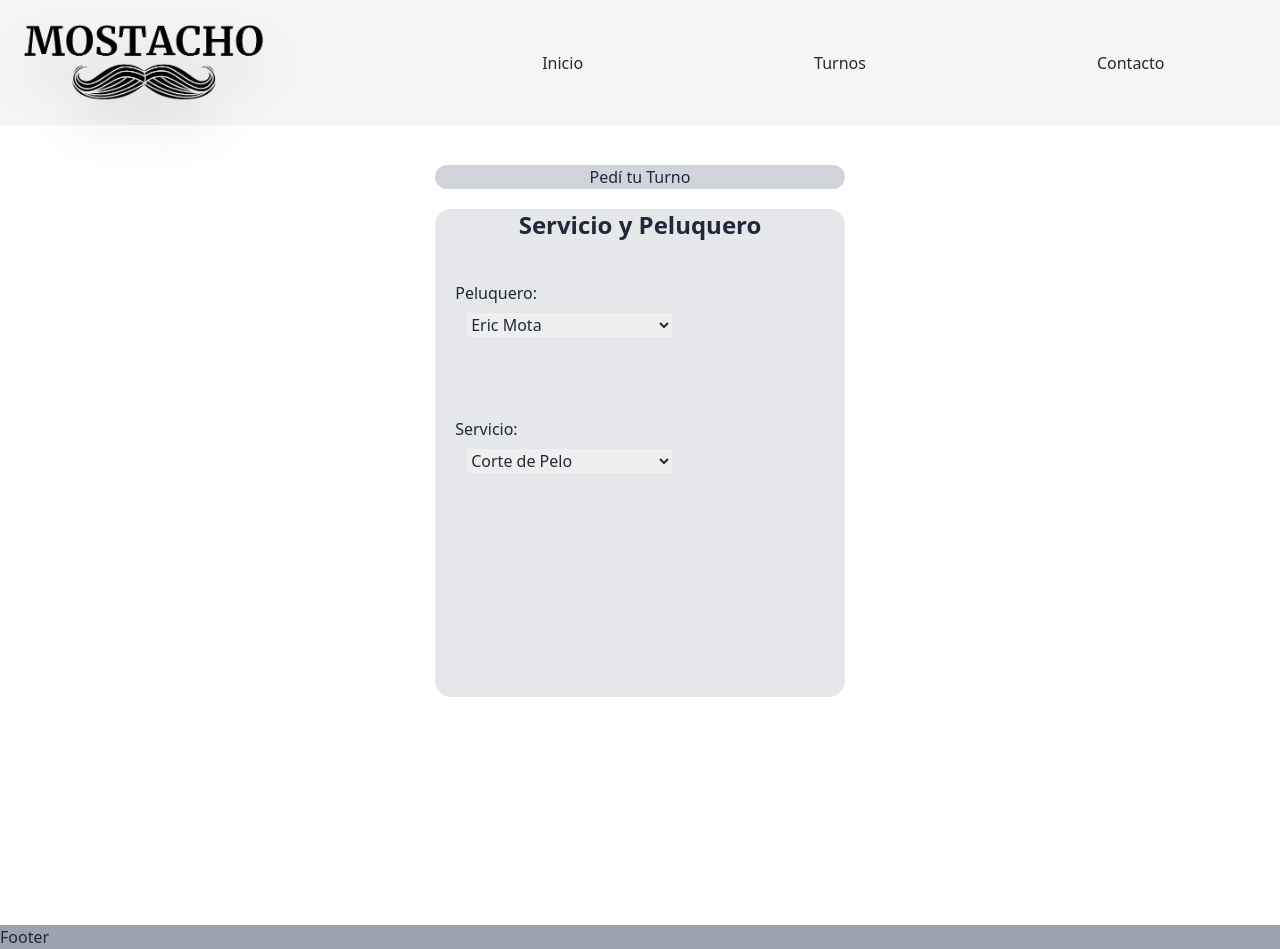
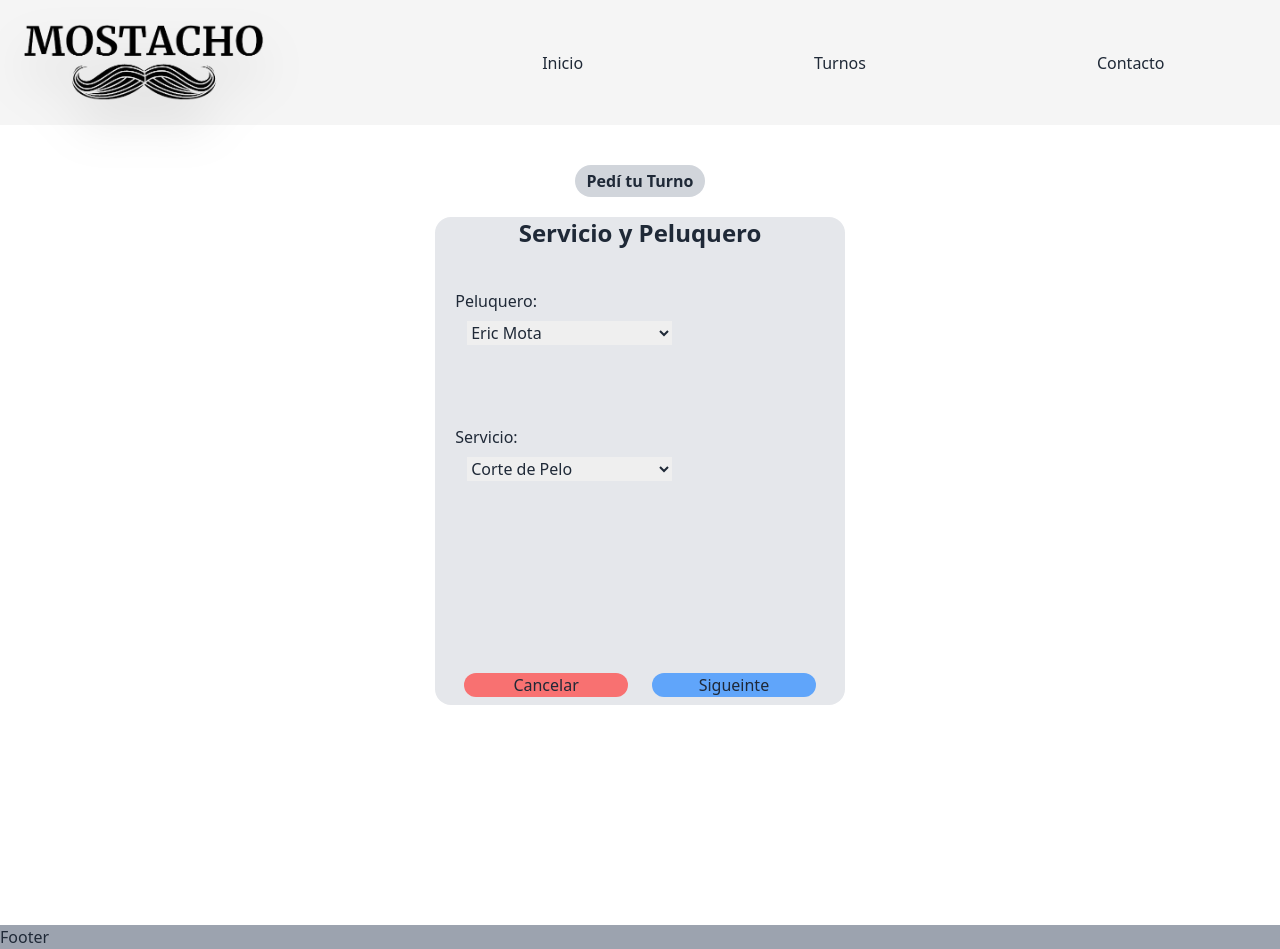
Before and after one commit to agusspuertas/mostacho_Barber, a React (Vite) app: page / in a window 1280 px wide. Both pictures are taken after a click on the button "Pedí tu Turno". Built offline with nearby package versions, Linux system fonts and the light colour scheme.

Commit message:
Add React Datepicker and update Component Form

```diff
--- a/package.json
+++ b/package.json
@@ -11,6 +11,7 @@
   },
   "dependencies": {
     "react": "^18.2.0",
+    "react-datepicker": "^4.21.0",
     "react-dom": "^18.2.0",
     "react-router-dom": "^6.15.0",
     "react-scroll": "^1.9.0"
--- a/src/components/main/Form.jsx
+++ b/src/components/main/Form.jsx
@@ -1,70 +1,44 @@
-import React, { useState, useEffect } from 'react';
+import React, { useState } from 'react';
+import DatePicker from 'react-datepicker';
+import 'react-datepicker/dist/react-datepicker.css';
 
 const Formulario = () => {
-  //   const [etapa, setEtapa] = useState(1);
 
-  //   const obtenerColorEtapa = () => {
-  //     switch (etapa) {
-  //       case 1:
-  //         return 'lightblue'; // Color para la primera etapa (nombre)
-  //       case 2:
-  //         return 'lightgreen'; // Color para la segunda etapa (edad)
-  //       case 3:
-  //         return 'lightcoral'; // Color para la tercera etapa (correo electrónico)
-  //       default:
-  //         return 'white';
-  //     }
-  //   };
+  const [startDate, setStartDate] = useState(new Date())
 
-  //   const obtenerContenidoEtapa = () => {
-  //     switch (etapa) {
-  //       case 1:
-  //         return (
-  //           <div>
-  //             <p>Ingrese su nombre:</p>
-  //             <input type="text" placeholder="Nombre" />
-  //             <button onClick={() => setEtapa(etapa + 1)}>Siguiente</button>
-  //           </div>
-  //         );
-  //       case 2:
-  //         return (
-  //           <div>
-  //             <p>Ingrese su edad:</p>
-  //             <input type="number" placeholder="Edad" />
-  //             <button onClick={() => setEtapa(etapa + 1)}>Siguiente</button>
-  //           </div>
-  //         );
-  //       case 3:
-  //         return (
-  //           <div>
-  //             <p>Ingrese su correo electrónico:</p>
-  //             <input type="email" placeholder="Correo electrónico" />
-  //             <button onClick={() => setEtapa(9999)}>{etapa === 3 ? 'Finalizar' : 'Siguiente'}</button>
-  //           </div>
-  //         );
-  //       default:
-  //         return null;
-  //     }
-  //   };
+  const [open, setOpen] = useState(false);
+  const [step, setStep] = useState(1);
 
-  //   return (
-  //     <div style={{ backgroundColor: obtenerColorEtapa(), padding: '20px', borderRadius: '10px', marginBottom: '20px' }}>
-  //       {obtenerContenidoEtapa()}
-  //     </div>
-  //   );
+  const handleOpen = () => {
+    setOpen(true);
+    setStep(1);
+  }
 
-  const [viewForm, setViewForm] = useState(false);
-  const handleShowViewForm = () => {
-      setViewForm(!viewForm);
+  const handleNext = () => {
+    if (step < 3) {
+      setStep(step + 1);
+    }
+  }
+
+  const handleCancel = () => {
+    setOpen(false);
   }
 
   return (
-    <section className='flex flex-col '>
+
+    <div className='flex flex-col '>
+
+      {/* PEDIR TURNO BOTON */}
+
+      <button className='bg-gray-300 w-content p-1 px-3 font-bold mx-auto rounded-2xl' onClick={handleOpen}>Pedí tu Turno</button>
+
+      {open && (
+        <div className='m-auto h-[61vh] w-[32vw] my-5 bg-gray-200 flex flex-col rounded-2xl'>
+
+          {/* PRIMER FORMULARIO */}
+
+          {step === 1 && (
             <div>
-      <button className='bg-gray-300 w-full justify-center rounded-2xl' onClick={handleShowViewForm} >Pedí tu Turno</button>
-      </div>
-      {viewForm && (
-        <div className='m-auto h-[61vh] w-[32vw] my-5 bg-gray-200  rounded-2xl'>
               <h1 className='text-center font-bold text-2xl'> Servicio y Peluquero </h1>
               <form className='flex flex-col'>
 
@@ -75,7 +49,7 @@ const Formulario = () => {
 
                   <select className='w-3/6 mx-8' name="barbers" id="BarbersSelect">
 
-                <option value=""disabled >Seleccione un peluquero</option>
+                    <option value="" disabled >Seleccione un peluquero</option>
                     <option value="1">Eric Mota</option>
                     <option value="2">Miguel Fanta</option>
                     <option value="3">Emi Lucon</option>
@@ -90,7 +64,7 @@ const Formulario = () => {
 
                   <select className='w-3/6 mx-8' name="servis" id="ServiSelect">
 
-                <option value=""disabled >Seleccione el Servicio </option>
+                    <option value="" disabled >Seleccione el Servicio </option>
                     <option value="1">Corte de Pelo</option>
                     <option value="2">Corte de Pelo y Barba</option>
                     <option value="3">Color</option>
@@ -100,7 +74,41 @@ const Formulario = () => {
               </form>
             </div>
           )}
+
+          {/* SEGUNDO FORMULARIO */}
+
+          {step === 2 && (
+            <div className='flex flex-col'>
+              <h1 className='text-center font-bold text-2xl'> Fecha y Hora </h1>
+              <section className='flex flex-col mx-auto mt-10'>
+                <DatePicker
+                  showIcon
+                  selected={startDate}
+                  onChange={(date) => setStartDate(date)}
+                />
               </section>
+            </div>
+          )}
+
+          {/* TERCER FORMULARIO */}
+
+          {step === 3 && (
+            <div style={{ backgroundColor: 'yellow', width: '50px', height: '50px', color: 'white', textAlign: 'center' }}>
+              3
+            </div>
+          )}
+
+          {/* BOTON DE SIGUIENTE Y CANCELAR */}
+
+          <div className='flex justify-center mt-auto mb-2'>
+            <button className='bg-red-400 w-2/5 justify-center rounded-2xl mx-3' onClick={handleCancel} >Cancelar</button>
+
+            <button className='bg-blue-400 w-2/5 justify-center rounded-2xl mx-3' onClick={handleNext} >Sigueinte</button>
+          </div>
+        </div>
+      )}
+    </div>
+
   );
 
 };
```
Also changed, not shown: 1 other file (tests, documents, lock files or other folders). Lines whose indentation alone changed are shown as unchanged.
